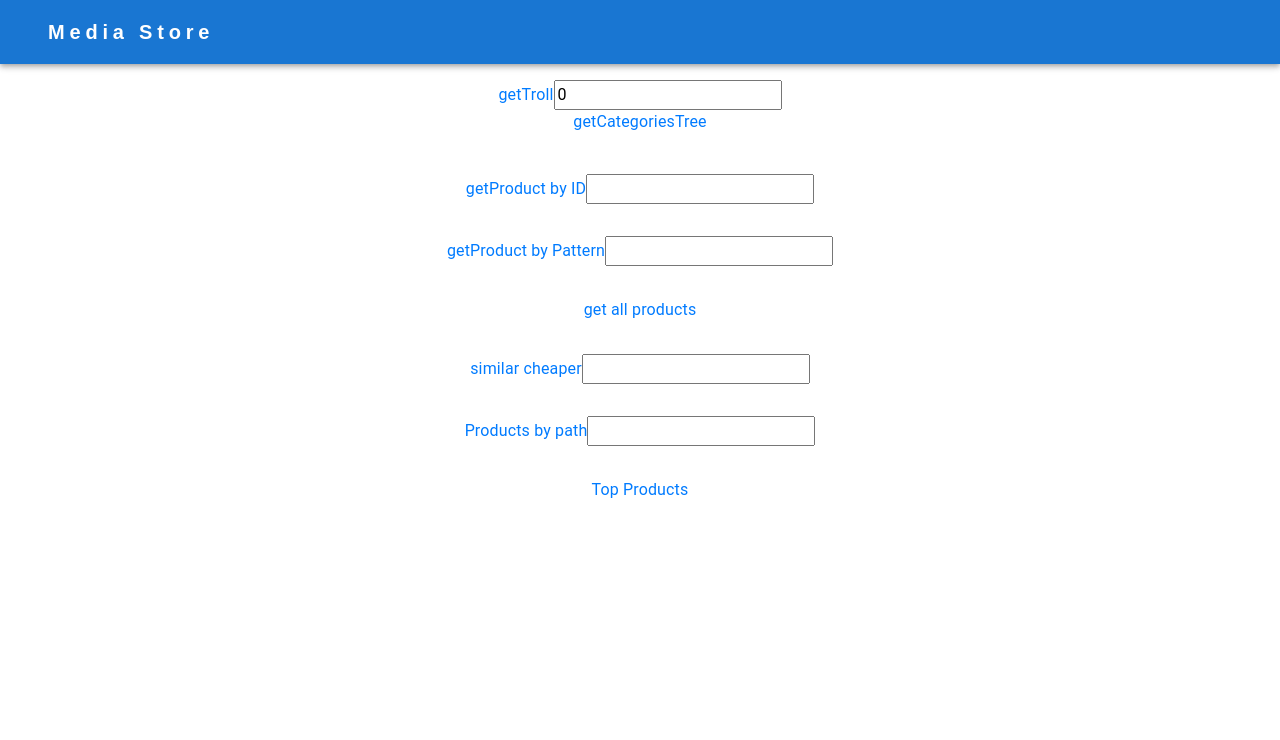
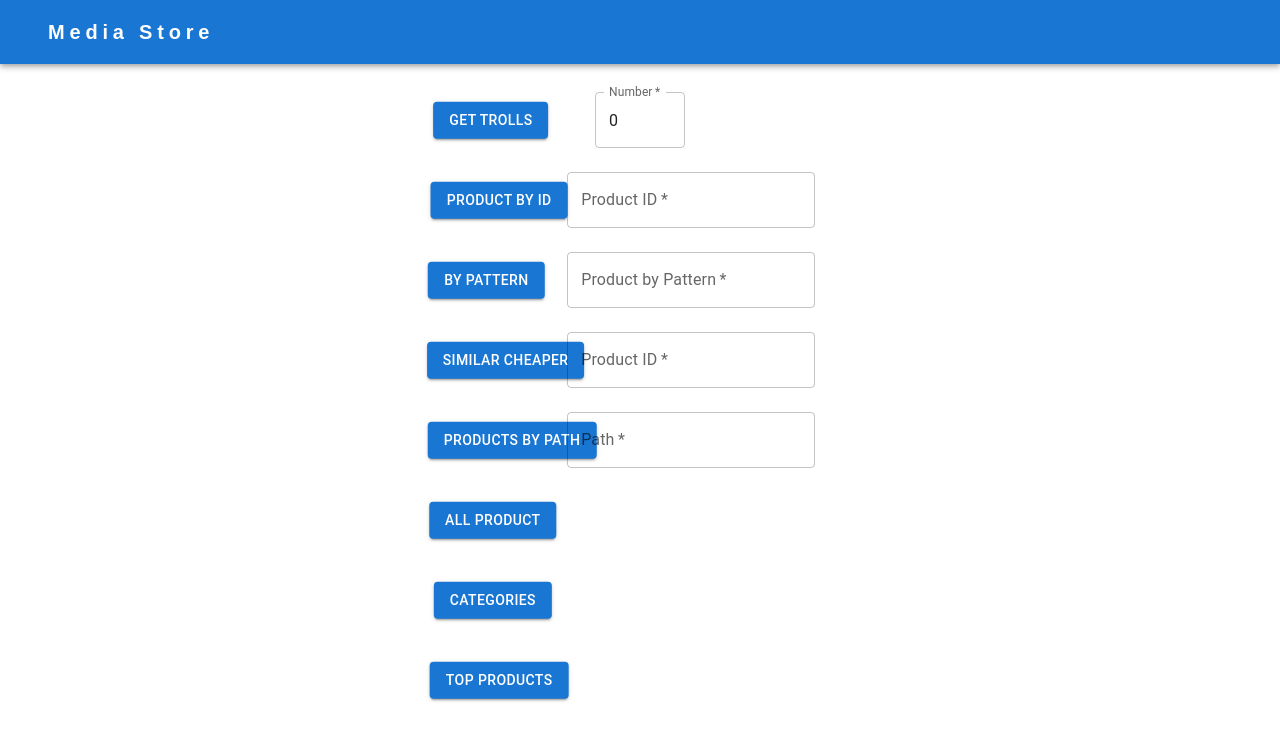
Before and after one commit to aowidat/DBP-FrontEnd, a React (Create React App) app: page / in a window 1280 px wide. Shown: the top 740 px of the page. Built offline with nearby package versions, Linux system fonts and the light colour scheme.

Commit message:
Update Home.js design and valitation tje Get Trolls

```diff
--- a/src/Components/Home.js
+++ b/src/Components/Home.js
@@ -1,5 +1,8 @@
 import { useState } from "react";
 import { Link } from "react-router-dom";
+import {Button} from "@mui/material";
+import * as React from "react";
+import TextField from "@mui/material/TextField";
 
 function Home() {
   const [id, setId] = useState("");
@@ -7,55 +10,203 @@ function Home() {
   const [sim, setSim] = useState("");
   const [path, setPath] = useState("");
   const [avgUser, setAvgUser] = useState(0);
+  const min = 0;
+  const max = 5;
+    const [isSelected, setIsSelected] = useState(true);
 
     return (
-    <div className="p-3 text-center">
-      <Link to={`/user/${avgUser}`}>getTroll</Link>
-      <input
+        <div>
+    <div  style={{
+      position: "absolute",
+      left: "39%",
+      top: "15%",
+      transform: "translate(-50%, -50%)",
+    }}
+    >
+        <Button
+            variant="contained"
+            href={`/user/${avgUser}`}
+        >
+            Get Trolls
+        </Button>&nbsp;&nbsp;&nbsp;&nbsp;
+    </div>
+      <div  style={{
+        position: "absolute",
+        left: "50%",
+        top: "15%",
+        transform: "translate(-50%, -50%)",
+      }}
+      >
+        <TextField
             type="number"
+            inputProps={{ min, max }}
             value={avgUser}
-        onChange={(e) => setAvgUser(e.target.value)}
+            onChange={(e) => {
+                let value = parseInt(e.target.value, 10);
+                if (value >= max) value = max;
+                if (value < min) value = min;
+                setAvgUser(value);
+            }}
+            required
+            label="Number"
         />
-      <br />
-      <Link to="/categoriestree">getCategoriesTree</Link>
+        </div>
       <br />
       <br />
-      <div className="p-3 text-center">
-        <Link to={`/product/byId/${id}`}>getProduct by ID</Link>
-        <input type="text" value={id} onChange={(e) => setId(e.target.value)} />
+          <div  style={{
+            position: "absolute",
+            left: "39%",
+            top: "25%",
+            transform: "translate(-50%, -50%)",
+          }}
+          >
+        <Button
+            variant="contained"
+            href={`/product/byId/${id}`}
+        >Product by ID
+        </Button>
           </div>
-      <div className="p-3 text-center">
-        <Link to={`/product/bypattern/${pattern}`}>getProduct by Pattern</Link>
-        <input
+          <div  style={{
+            position: "absolute",
+            left: "54%",
+            top: "25%",
+            transform: "translate(-50%, -50%)",
+          }}
+          >
+        <TextField
+            type="text"
+            value={id}
+            onChange={(e) => setId(e.target.value)}
+            required
+            label="Product ID"
+        />
+          </div>
+
+          <div  style={{
+            position: "absolute",
+            left: "38%",
+            top: "35%",
+            transform: "translate(-50%, -50%)",
+          }}
+          >
+        <Button
+            variant="contained"
+            href={`/product/bypattern/${pattern}`}
+        >By Pattern
+        </Button>
+          </div>
+          <div  style={{
+            position: "absolute",
+            left: "54%",
+            top: "35%",
+            transform: "translate(-50%, -50%)",
+          }}
+          >
+        <TextField
             type="text"
             value={pattern}
             onChange={(e) => setPattern(e.target.value)}
+            required
+            label="Product by Pattern"
         />
           </div>
 
-      <div className="p-3 text-center">
-        <Link to={`/product/allproduct/nnn`}>get all products</Link>
+          <div  style={{
+            position: "absolute",
+            left: "39.5%",
+            top: "45%",
+            transform: "translate(-50%, -50%)",
+          }}
+          >
+        <Button
+            variant="contained"
+            href={`/product/similars/${sim}`}
+        >similar cheaper
+        </Button>
           </div>
-
-      <div className="p-3 text-center">
-        <Link to={`/product/similars/${sim}`}>similar cheaper</Link>
-        <input
+          <div  style={{
+            position: "absolute",
+            left: "54%",
+            top: "45%",
+            transform: "translate(-50%, -50%)",
+          }}
+          >
+        <TextField
             type="text"
             value={sim}
             onChange={(e) => setSim(e.target.value)}
+            required
+            label="Product ID"
         />
           </div>
-      <div className="p-3 text-center">
-        <Link to={`/product/byPath/${path}`}>Products by path</Link>
-        <input
+
+          <div  style={{
+            position: "absolute",
+            left: "40%",
+            top: "55%",
+            transform: "translate(-50%, -50%)",
+          }}
+          >
+        <Button
+            variant="contained"
+            href={`/product/byPath/${path}`}
+        >Products by path
+        </Button>
+          </div>
+          <div  style={{
+            position: "absolute",
+            left: "54%",
+            top: "55%",
+            transform: "translate(-50%, -50%)",
+          }}
+          >
+          <TextField
             type="text"
             value={path}
             onChange={(e) => setPath(e.target.value)}
+            required
+            label="Path"
         />
           </div>
-
-      <div className="p-3 text-center">
-        <Link to={`/product/topproduct/nn`}>Top Products</Link>
+          <div  style={{
+            position: "absolute",
+            left: "38.5%",
+            top: "65%",
+            transform: "translate(-50%, -50%)",
+          }}
+          >
+        <Button
+            variant="contained"
+            href={`/product/allproduct/nnn`}
+        >All Product
+        </Button>
+          </div>
+          <div  style={{
+            position: "absolute",
+            left: "38.5%",
+            top: "75%",
+            transform: "translate(-50%, -50%)",
+          }}
+          >
+        <Button
+            variant="contained"
+            href={`/categoriestree`}
+        >
+            Categories
+        </Button>
+          </div>
+          <div  style={{
+            position: "absolute",
+            left: "39%",
+            top: "85%",
+            transform: "translate(-50%, -50%)",
+          }}
+          >
+        <Button
+            variant="contained"
+            href={`/product/topproduct/nn`}
+        >Top Products
+        </Button>
           </div>
     </div>
   );
```
Lines whose indentation alone changed are shown as unchanged.
